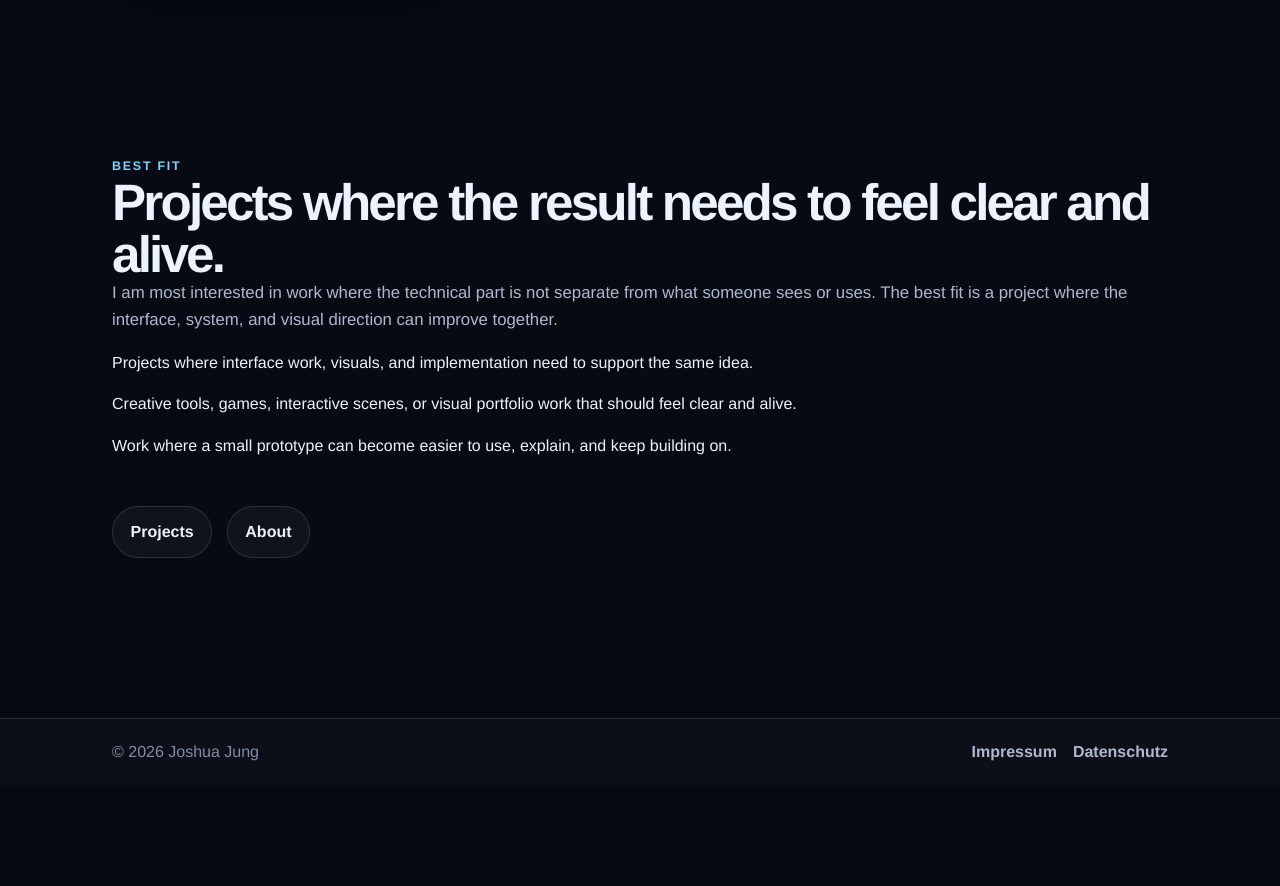
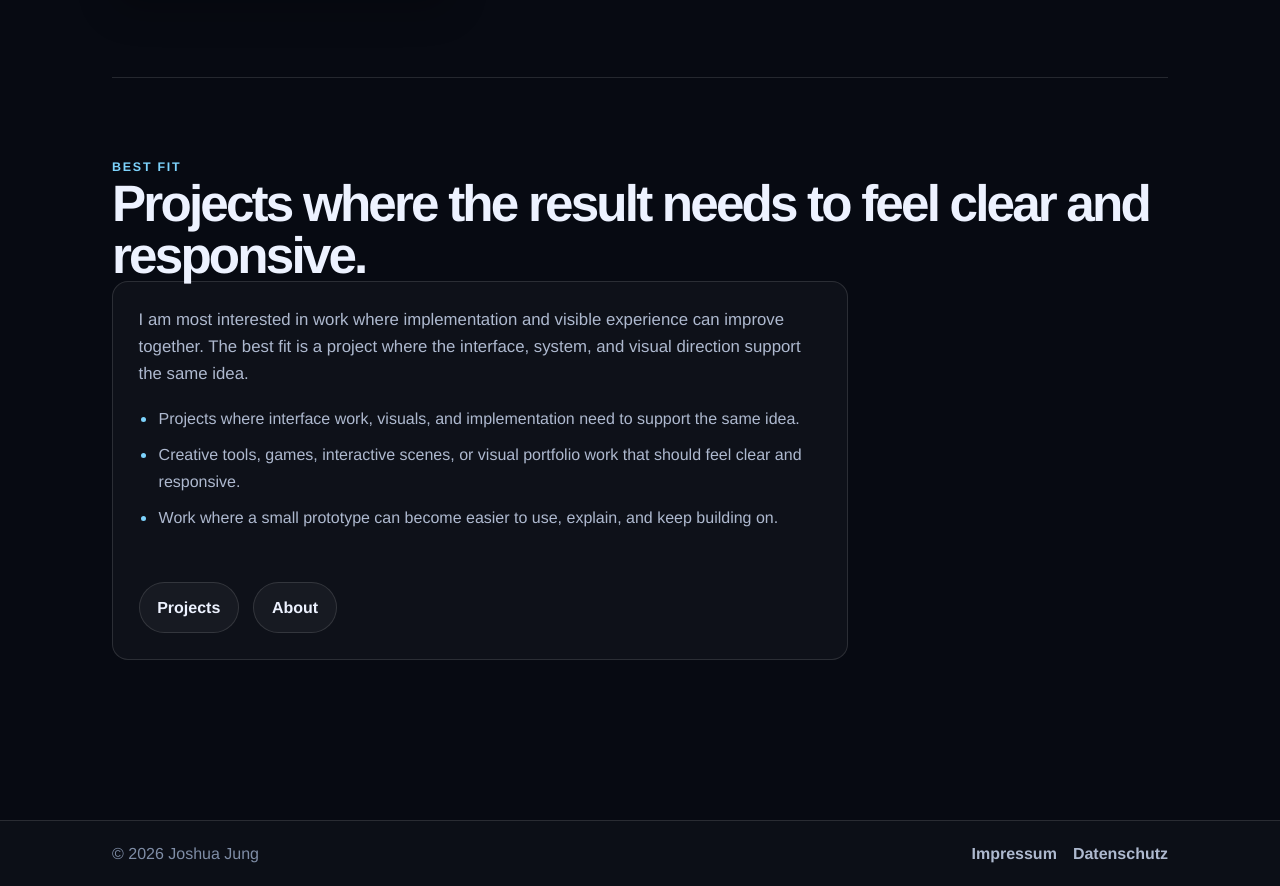
Before and after one commit to Crystonix/Crystonix.github.io, an Astro site: page /resume in a window 1280 px wide. Shown: the part 2071-2957 px from the top of the page. Before the commit the page ends 2856 px from the top, so only its background shows below. Built offline with nearby package versions, Linux system fonts and the light colour scheme; Astro itself is replaced by a stand-in of ours.

Commit message:
Use prose surface pattern on resume fit section

```diff
--- a/src/pages/resume.astro
+++ b/src/pages/resume.astro
@@ -62,7 +62,7 @@ const selectedWork = [
 
 const bestFit = [
   'Projects where interface work, visuals, and implementation need to support the same idea.',
-  'Creative tools, games, interactive scenes, or visual portfolio work that should feel clear and alive.',
+  'Creative tools, games, interactive scenes, or visual portfolio work that should feel clear and responsive.',
   'Work where a small prototype can become easier to use, explain, and keep building on.',
 ];
 ---
@@ -151,20 +151,20 @@ const bestFit = [
     </div>
   </section>
 
-  <section class="section split" aria-labelledby="resume-fit-title">
+  <section class="section section--prose split" aria-labelledby="resume-fit-title">
     <div>
       <p class="section__label">Best fit</p>
       <h2 id="resume-fit-title" class="section__title">
-        Projects where the result needs to feel clear and alive.
+        Projects where the result needs to feel clear and responsive.
       </h2>
     </div>
-    <div class="stack">
+    <div class="prose-stack surface--quiet">
       <p class="section__description">
-        I am most interested in work where the technical part is not separate
-        from what someone sees or uses. The best fit is a project where the
-        interface, system, and visual direction can improve together.
+        I am most interested in work where implementation and visible experience
+        can improve together. The best fit is a project where the interface,
+        system, and visual direction support the same idea.
       </p>
-      <ul class="list">
+      <ul class="prose-list">
         {bestFit.map((item) => <li>{item}</li>)}
       </ul>
       <div class="actions" aria-label="Resume links">
```
